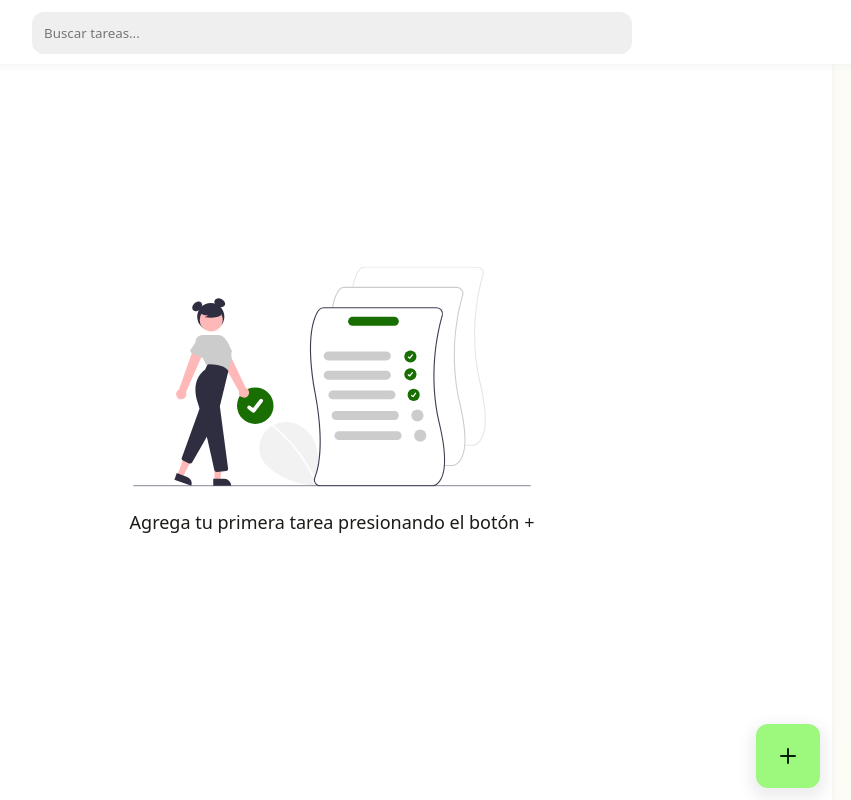
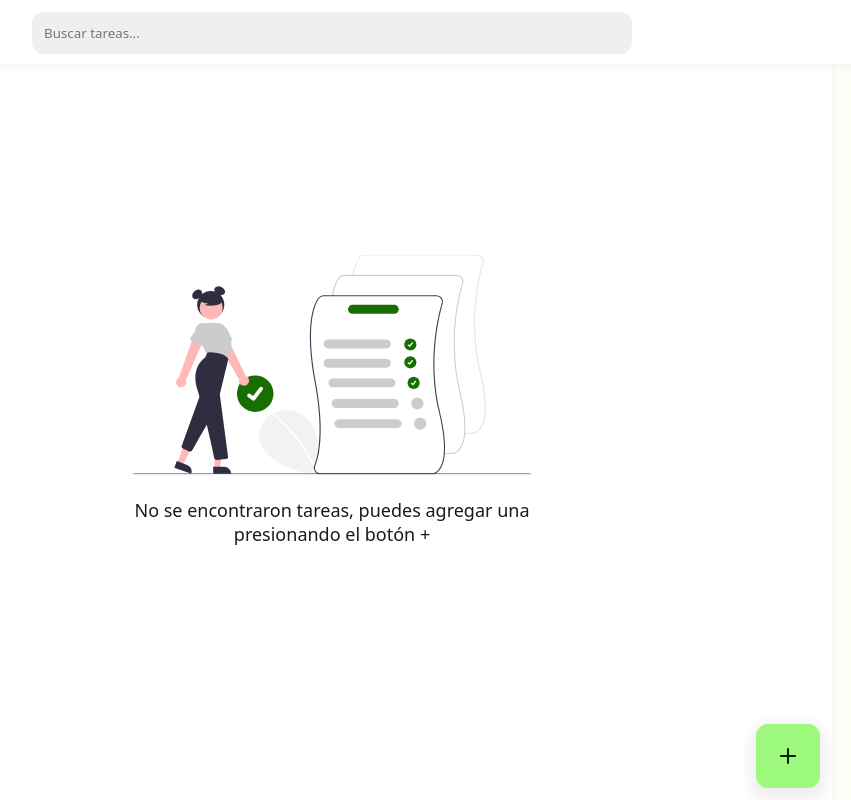
Before and after one commit to jhonnoriega1221/angular-todo, an Angular app: page / in a window 1280 px wide. Shown: the whole page, without its empty margins (308-1159 px from the left). Built offline with nearby package versions, Linux system fonts and the light colour scheme.

Commit message:
fix: pequeños cambios

```diff
--- a/src/app/app.component.html
+++ b/src/app/app.component.html
@@ -33,7 +33,7 @@
 <ng-template #emptyState >
   <div class="empty-state">
     <object class="empty-state-svg" data="../../assets/svg/empty-state.svg" type="image/svg+xml"></object>
-    <p class="empty-state-text">Agrega tu primera tarea presionando el botón +</p>
+    <p class="empty-state-text">No se encontraron tareas, puedes agregar una presionando el botón +</p>
   </div>
 
 </ng-template>
```
